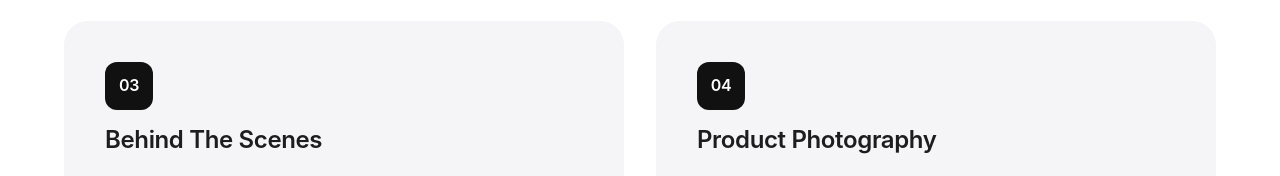
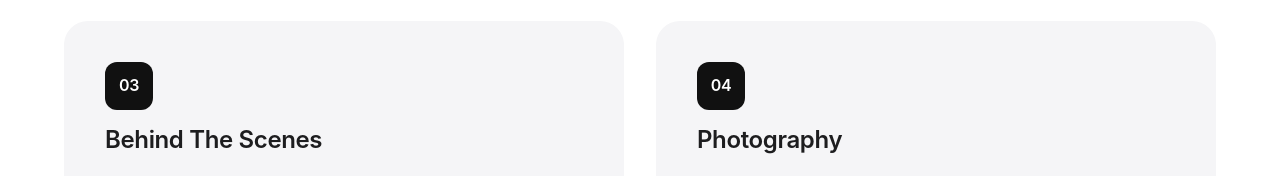
Before and after one commit to Damacii/roxywebsite, a plain HTML site: page index.html in a window 1280 px wide. Shown: the part 2500-2676 px from the top of the page. Drawn offline with nearby package versions, Linux system fonts and the light colour scheme.

Commit message:
Changes Made

```diff
--- a/index.html
+++ b/index.html
@@ -184,7 +184,7 @@
         <div class="service-column">
           <div class="service-header">
             <div class="service-number">04</div>
-            <h3 class="service-title">Product Photography</h3>
+            <h3 class="service-title">Photography</h3>
           </div>
 
           <p class="service-description">
```
